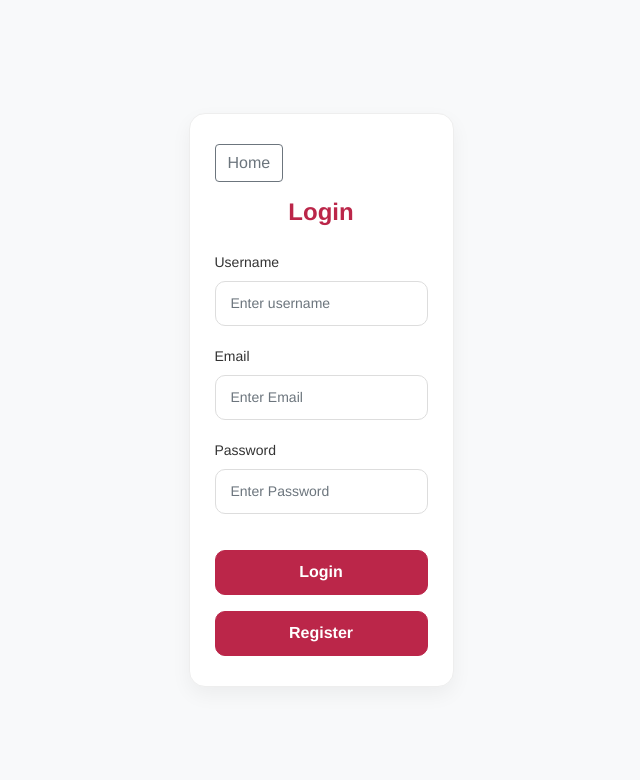
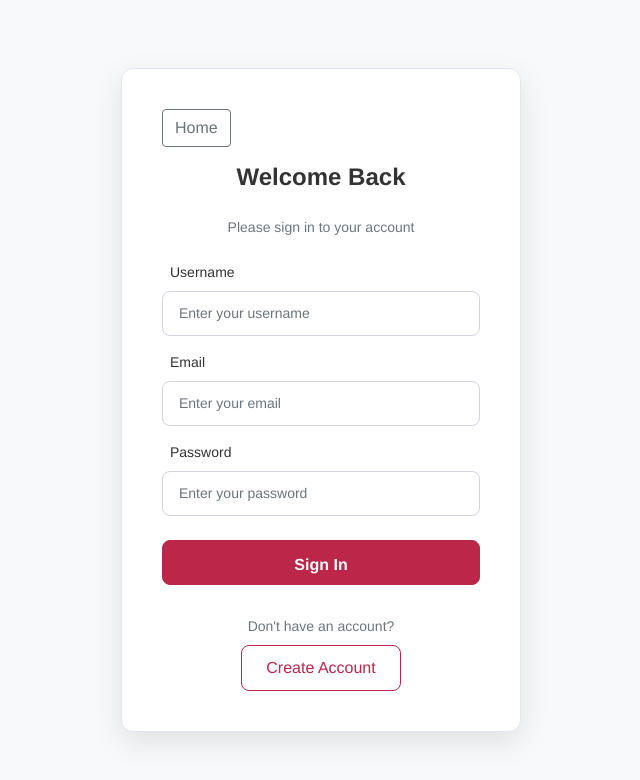
Before and after one commit to Rijan-Budds/Bazaar, a React (Create React App) app: page /login in a window 1280 px wide. Shown: the top 780 px of the page, without its empty margins (319-959 px from the left). Built offline with nearby package versions, Linux system fonts and the light colour scheme; no server answers.

Commit message:
solved the hardcoded userId problem

```diff
--- a/package.json
+++ b/package.json
@@ -16,6 +16,8 @@
     "bcrypt": "^6.0.0",
     "bootstrap": "^4.6.2",
     "date-fns": "^4.1.0",
+    "dotenv": "^16.5.0",
+    "express-session": "^1.18.1",
     "jsonwebtoken": "^9.0.2",
     "multer": "^1.4.5-lts.2",
     "react": "^19.1.0",
--- a/src/Pages/Login/index.js
+++ b/src/Pages/Login/index.js
@@ -2,18 +2,33 @@ import React, { useState, useEffect } from "react";
 import "bootstrap/dist/css/bootstrap.min.css";
 import axios from "axios";
 import { useNavigate } from "react-router-dom";
+
+// Configure axios to send cookies with requests
+axios.defaults.withCredentials = true;
 
 export default function Login() {
   const navigate = useNavigate();
   const [fname, setFname] = useState("");
   const [username, setUsername] = useState("");
   const [password, setPassword] = useState("");
+  const [error, setError] = useState("");
+  const [loading, setLoading] = useState(false);
 
   useEffect(() => {
-    const isLoggedIn = localStorage.getItem("isLoggedIn");
-    if (isLoggedIn) {
+    // Check if user is already logged in
+    const checkAuthStatus = async () => {
+      try {
+        const response = await axios.get("http://localhost:8081/api/auth/status");
+        if (response.data.authenticated) {
           navigate("/profile");
         }
+      } catch (error) {
+        console.error("Error checking auth status:", error);
+        // If error, assume not authenticated and continue with login page
+      }
+    };
+
+    checkAuthStatus();
   }, [navigate]);
 
   const handleRegister = () => {
@@ -24,76 +39,210 @@ export default function Login() {
     navigate("/");
   };
 
-  function handleSubmit(event) {
+  const handleSubmit = async (event) => {
     event.preventDefault();
-    axios
-      .post("http://localhost:8081/login", { fname, username, password })
-      .then((res) => {
-        console.log(res);
-        if (res.data.status === "success") {
+    setError("");
+    setLoading(true);
+
+    // Client-side validation
+    if (!fname.trim() || !username.trim() || !password.trim()) {
+      setError("All fields are required");
+      setLoading(false);
+      return;
+    }
+
+    try {
+      const response = await axios.post("http://localhost:8081/login", {
+        fname: fname.trim(),
+        username: username.trim(),
+        password: password.trim()
+      });
+
+      console.log("Login response:", response.data);
+
+      if (response.data.status === "success") {
+        // Store login status and user info in localStorage for client-side checks
         localStorage.setItem("isLoggedIn", "true");
+        localStorage.setItem("user", JSON.stringify(response.data.user));
+
+        // Navigate to profile page
         navigate("/profile");
       } else {
-          alert("Invalid credentials!");
+        // Handle different error types
+        if (response.data.status === "no_record") {
+          setError("Invalid credentials. Please check your username and password.");
+        } else {
+          setError(response.data.message || "Login failed. Please try again.");
         }
-      })
-      .catch((err) => console.log(err));
       }
+    } catch (error) {
+      console.error("Login error:", error);
+      if (error.response) {
+        // Server responded with error status
+        setError(error.response.data.message || "Login failed. Please try again.");
+      } else if (error.request) {
+        // Request made but no response
+        setError("Unable to connect to server. Please check your connection.");
+      } else {
+        // Something else happened
+        setError("An unexpected error occurred. Please try again.");
+      }
+    } finally {
+      setLoading(false);
+    }
+  };
 
   return (
     <div
       className="d-flex justify-content-center align-items-center vh-100"
       style={{ backgroundColor: "#f8f9fa" }}
     >
-      <div className="login-container">
+      <div className="login-container" style={containerStyle}>
         <div className="d-flex justify-content-between mb-3">
-          <button onClick={handleHome} className="btn btn-outline-secondary">
+          <button
+            onClick={handleHome}
+            className="btn btn-outline-secondary"
+            disabled={loading}
+          >
             <i className="bi bi-house-door"></i> Home
           </button>
         </div>
-        <h2>Login</h2>
+
+        <div className="text-center mb-4">
+          <h2 style={{ color: "#333", fontWeight: "600" }}>Welcome Back</h2>
+          <p className="text-muted">Please sign in to your account</p>
+        </div>
+
+        {error && (
+          <div className="alert alert-danger" role="alert">
+            <i className="bi bi-exclamation-triangle-fill me-2"></i>
+            {error}
+          </div>
+        )}
+
         <form onSubmit={handleSubmit}>
-          <div className="form-group">
-            <label htmlFor="fname">Username</label>
+          <div className="form-group mb-3">
+            <label htmlFor="fname" className="form-label">
+              <i className="bi bi-person me-2"></i>Username
+            </label>
             <input
               type="text"
               id="fname"
-              placeholder="Enter username"
+              placeholder="Enter your username"
               className="form-control"
+              value={fname}
               onChange={(e) => setFname(e.target.value)}
+              disabled={loading}
               required
+              style={inputStyle}
             />
           </div>
-          <div className="form-group">
-            <label htmlFor="username">Email</label>
+
+          <div className="form-group mb-3">
+            <label htmlFor="username" className="form-label">
+              <i className="bi bi-envelope me-2"></i>Email
+            </label>
             <input
               type="email"
               id="username"
-              placeholder="Enter Email"
+              placeholder="Enter your email"
               className="form-control"
+              value={username}
               onChange={(e) => setUsername(e.target.value)}
+              disabled={loading}
               required
+              style={inputStyle}
             />
           </div>
-          <div className="form-group">
-            <label htmlFor="password">Password</label>
+
+          <div className="form-group mb-4">
+            <label htmlFor="password" className="form-label">
+              <i className="bi bi-lock me-2"></i>Password
+            </label>
             <input
               type="password"
               id="password"
-              placeholder="Enter Password"
+              placeholder="Enter your password"
               className="form-control"
+              value={password}
               onChange={(e) => setPassword(e.target.value)}
+              disabled={loading}
               required
+              style={inputStyle}
             />
           </div>
-          <button type="submit" className="btn btn-primary mt-3">
-            Login
+
+          <button
+            type="submit"
+            className="btn btn-primary w-100 mb-3"
+            disabled={loading}
+            style={buttonStyle}
+          >
+            {loading ? (
+              <>
+                <span className="spinner-border spinner-border-sm me-2" role="status" aria-hidden="true"></span>
+                Signing in...
+              </>
+            ) : (
+              <>
+                <i className="bi bi-box-arrow-in-right me-2"></i>
+                Sign In
+              </>
+            )}
           </button>
         </form>
-        <button onClick={handleRegister} className="btn btn-primary mt-3">
-          Register
+
+        <div className="text-center">
+          <p className="text-muted mb-2">Don't have an account?</p>
+          <button
+            onClick={handleRegister}
+            className="btn btn-outline-primary"
+            disabled={loading}
+            style={outlineButtonStyle}
+          >
+            <i className="bi bi-person-plus me-2"></i>
+            Create Account
           </button>
+        </div>
       </div>
     </div>
   );
 }
+
+// Styles
+const containerStyle = {
+  backgroundColor: "#ffffff",
+  padding: "40px",
+  borderRadius: "12px",
+  boxShadow: "0 10px 30px rgba(0, 0, 0, 0.1)",
+  width: "100%",
+  maxWidth: "400px",
+  border: "1px solid #e3e6f0"
+};
+
+const inputStyle = {
+  padding: "12px 16px",
+  borderRadius: "8px",
+  border: "1px solid #d1d3e2",
+  fontSize: "14px",
+  transition: "border-color 0.3s, box-shadow 0.3s"
+};
+
+const buttonStyle = {
+  backgroundColor: "#bb2649",
+  borderColor: "#bb2649",
+  padding: "12px 24px",
+  borderRadius: "8px",
+  fontWeight: "600",
+  fontSize: "16px",
+  transition: "all 0.3s"
+};
+
+const outlineButtonStyle = {
+  borderColor: "#bb2649",
+  color: "#bb2649",
+  padding: "10px 24px",
+  borderRadius: "8px",
+  fontWeight: "500",
+  transition: "all 0.3s"
+};
--- a/src/Pages/Profile/index.js
+++ b/src/Pages/Profile/index.js
@@ -3,34 +3,53 @@ import axios from "axios";
 import { Link, useNavigate } from "react-router-dom";
 import "./index.css";
 
+// Configure axios to include credentials (cookies) with requests
+axios.defaults.withCredentials = true;
+
 export default function Profile() {
   const [profile, setProfile] = useState(null);
+  const [loading, setLoading] = useState(true);
   const navigate = useNavigate();
 
   useEffect(() => {
-    const isLoggedIn = localStorage.getItem("isLoggedIn");
-    if (!isLoggedIn) {
-      navigate("/login");
-      return;
-    }
+    const checkAuthAndFetchProfile = async () => {
+      try {
+        // Try to fetch profile - this will fail if not authenticated
+        const response = await axios.get("http://localhost:8081/api/profile");
 
-    axios
-      .get("http://localhost:8081/api/profile")
-      .then((response) => {
         if (response.data.status === "success") {
           setProfile(response.data.data);
         } else {
-          console.error("Failed to fetch profile");
+          // Not authenticated, redirect to login
+          localStorage.removeItem("isLoggedIn");
+          navigate("/login");
         }
-      })
-      .catch((error) => {
+      } catch (error) {
         console.error("Error fetching profile:", error);
-      });
+        // If 401 (unauthorized), redirect to login
+        if (error.response && error.response.status === 401) {
+          localStorage.removeItem("isLoggedIn");
+          navigate("/login");
+        }
+      } finally {
+        setLoading(false);
+      }
+    };
+
+    checkAuthAndFetchProfile();
   }, [navigate]);
 
-  const handleLogout = () => {
-    localStorage.removeItem("isLoggedIn");
-    navigate("/login");
+  const handleLogout = async () => {
+    try {
+      await axios.post("http://localhost:8081/logout");
+      localStorage.removeItem("isLoggedIn");
+      navigate("/login");
+    } catch (error) {
+      console.error("Logout error:", error);
+      // Even if logout fails on server, clear local state
+      localStorage.removeItem("isLoggedIn");
+      navigate("/login");
+    }
   };
 
   const handleHome = () => {
@@ -39,6 +58,7 @@ export default function Profile() {
 
   const handleDelete = async (postId) => {
     if (!window.confirm("Are you sure you want to delete this post?")) return;
+
     try {
       const response = await axios.delete(`http://localhost:8081/api/posts/${postId}`);
       if (response.data.status === "success") {
@@ -48,13 +68,33 @@ export default function Profile() {
           adsPosted: prev.adsPosted - 1
         }));
       } else {
-        alert("Failed to delete post");
+        alert(response.data.message || "Failed to delete post");
       }
     } catch (error) {
       console.error("Delete error:", error);
-      alert("Error deleting post");
+      if (error.response && error.response.status === 401) {
+        // Session expired, redirect to login
+        localStorage.removeItem("isLoggedIn");
+        navigate("/login");
+      } else {
+        alert("Error deleting post");
+      }
     }
   };
+
+  // Show loading spinner while checking authentication
+  if (loading) {
+    return (
+      <div className="container d-flex justify-content-center align-items-center" style={{ minHeight: "400px" }}>
+        <div className="text-center">
+          <div className="spinner-border text-primary" role="status">
+            <span className="visually-hidden">Loading...</span>
+          </div>
+          <p className="mt-2">Loading profile...</p>
+        </div>
+      </div>
+    );
+  }
 
   const userData = profile || {
     fname: "Loading...",
@@ -106,7 +146,6 @@ export default function Profile() {
             <div className="card-header" style={headerStyle}>My Ads</div>
             <div className="card-body">
               <p className="text-muted">Your posted ads will appear here. You can edit or delete them.</p>
-
               {userData.posts.length > 0 ? (
                 <div className="row">
                   {userData.posts.map((post) => (
@@ -140,10 +179,9 @@ export default function Profile() {
                 </div>
               ) : (
                 <div className="alert alert-info">
-                  ℹ️ You haven’t posted any ads yet. Start by creating your first ad!
+                  ℹ️ You haven't posted any ads yet. Start by creating your first ad!
                 </div>
               )}
-
               <Link to="/post" className="btn mt-3" style={btnStyle("#bb2649")}>
                 ➕ Create New Ad
               </Link>
@@ -155,8 +193,7 @@ export default function Profile() {
   );
 }
 
-// Inline style objects and functions
-
+// Inline style objects and functions (same as before)
 const cardStyle = {
   borderRadius: "16px",
   boxShadow: "0 8px 20px rgba(0,0,0,0.05)",
@@ -217,3 +254,6 @@ const btnOutlineStyle = (color) => ({
   cursor: "pointer",
   transition: "background-color 0.3s"
 });
+
+// Updated Login Component (you'll need to update your login component too)
+// Make sure to set axios.defaults.withCredentials = true in your login component as well
```
Also changed, not shown: 2 other files (tests, documents, lock files or other folders). Lines whose indentation alone changed are shown as unchanged.
